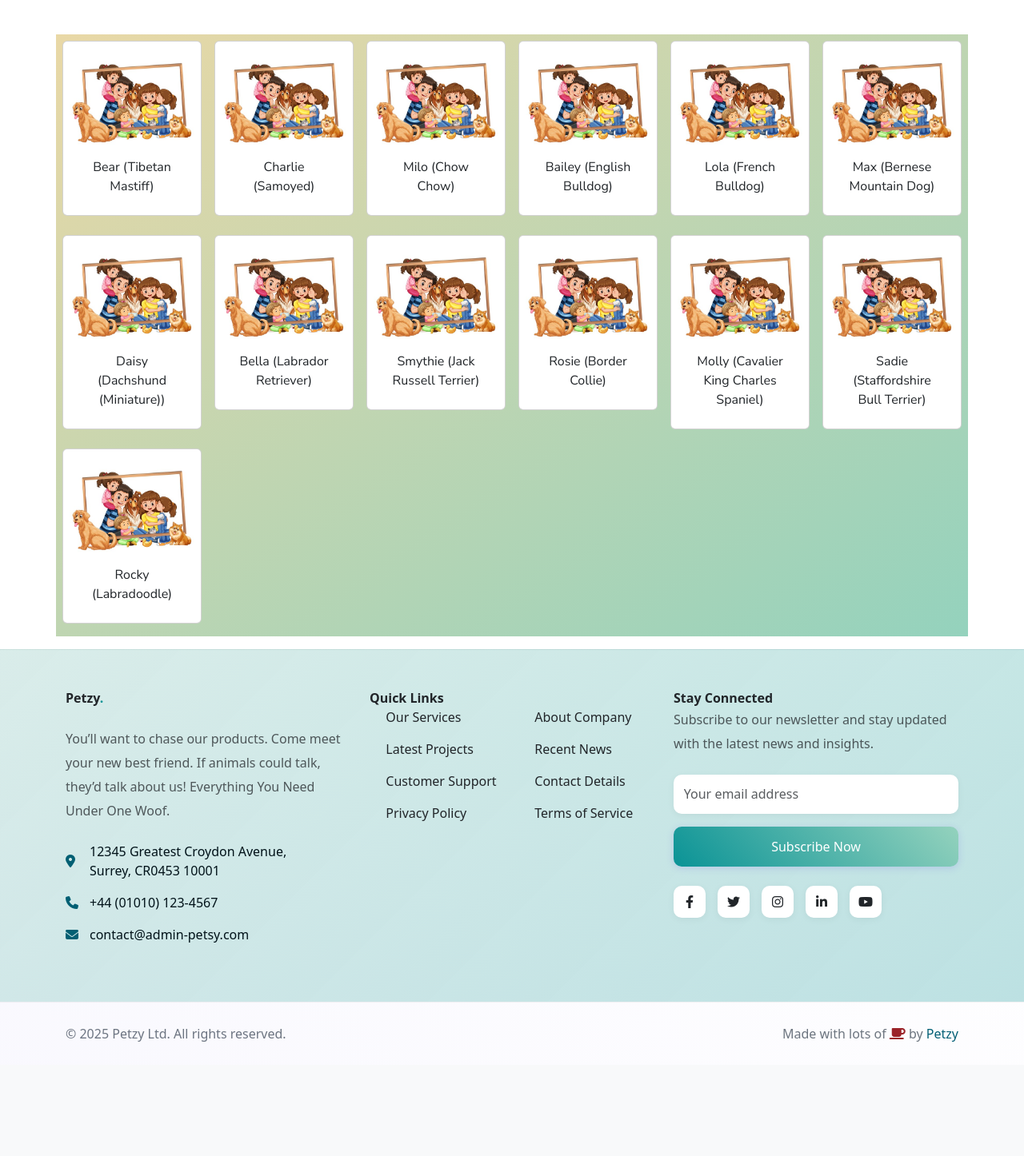
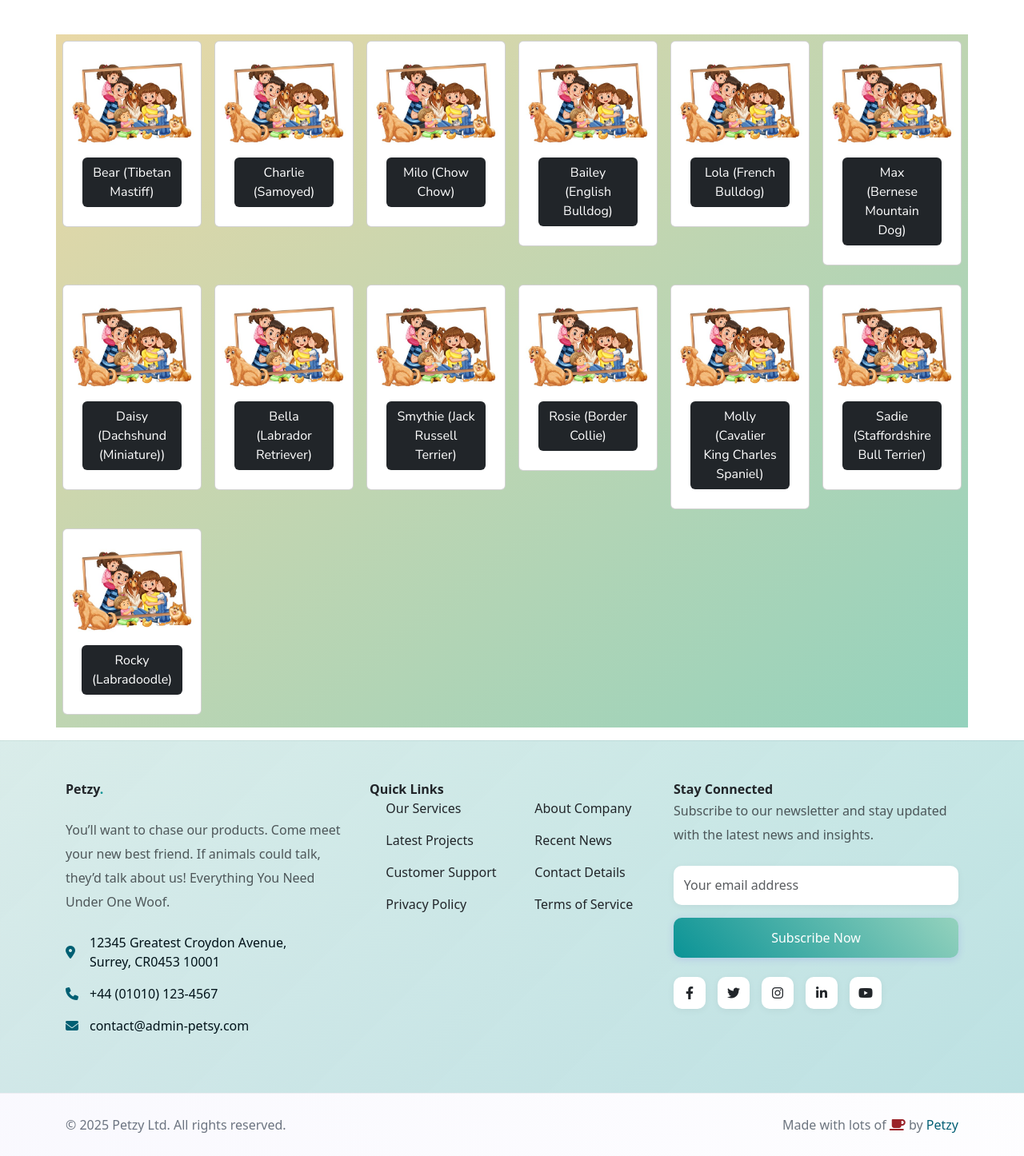
Before and after one commit to johnclamy/petstoreproject, a Django app: page /pets/ in a window 1280 px wide. Shown: the part 251-1697 px from the top of the page at 80% size. Before the commit the page ends 1554 px from the top, so only its background shows below. Run offline with Django 5.2, Linux system fonts and the light colour scheme; some libraries are stand-ins or nearby versions.

Commit message:
add individual pet links on the pets page

```diff
--- a/pets/templates/pets/index.html
+++ b/pets/templates/pets/index.html
@@ -15,7 +15,7 @@
                 <div class="p-2 card align-items-center pt-4">
                     <img src="{% static 'img/family-with-pets.jpg' %}" class="card-img-top rounded">
                     <div class="card-body text-center">
-                        {{ pet.name }} ({{ pet.breed }})
+                        <a href="{% url 'pets.pet_detail_page' id=pet.id %}" class="btn bg-dark text-white">{{ pet.name }} ({{ pet.breed }})</a>
                     </div>
                 </div>
             </section>
```
